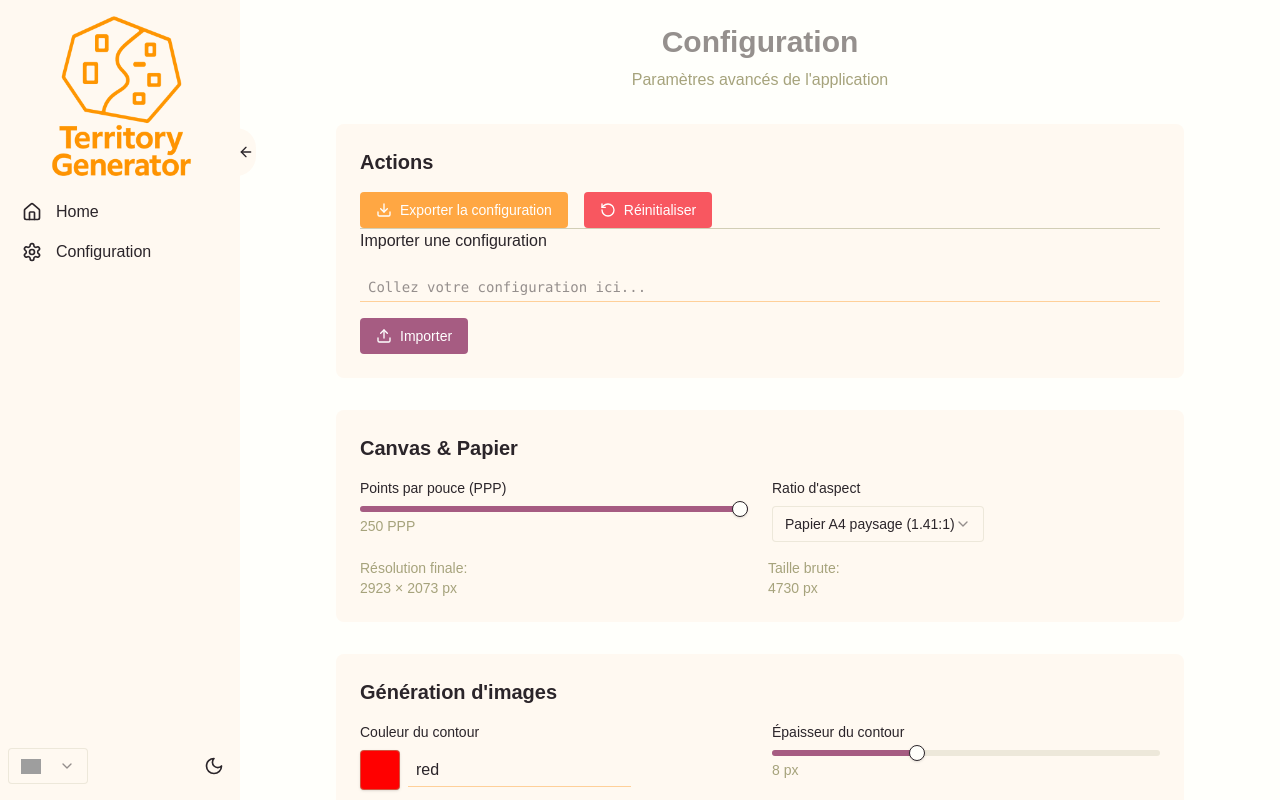
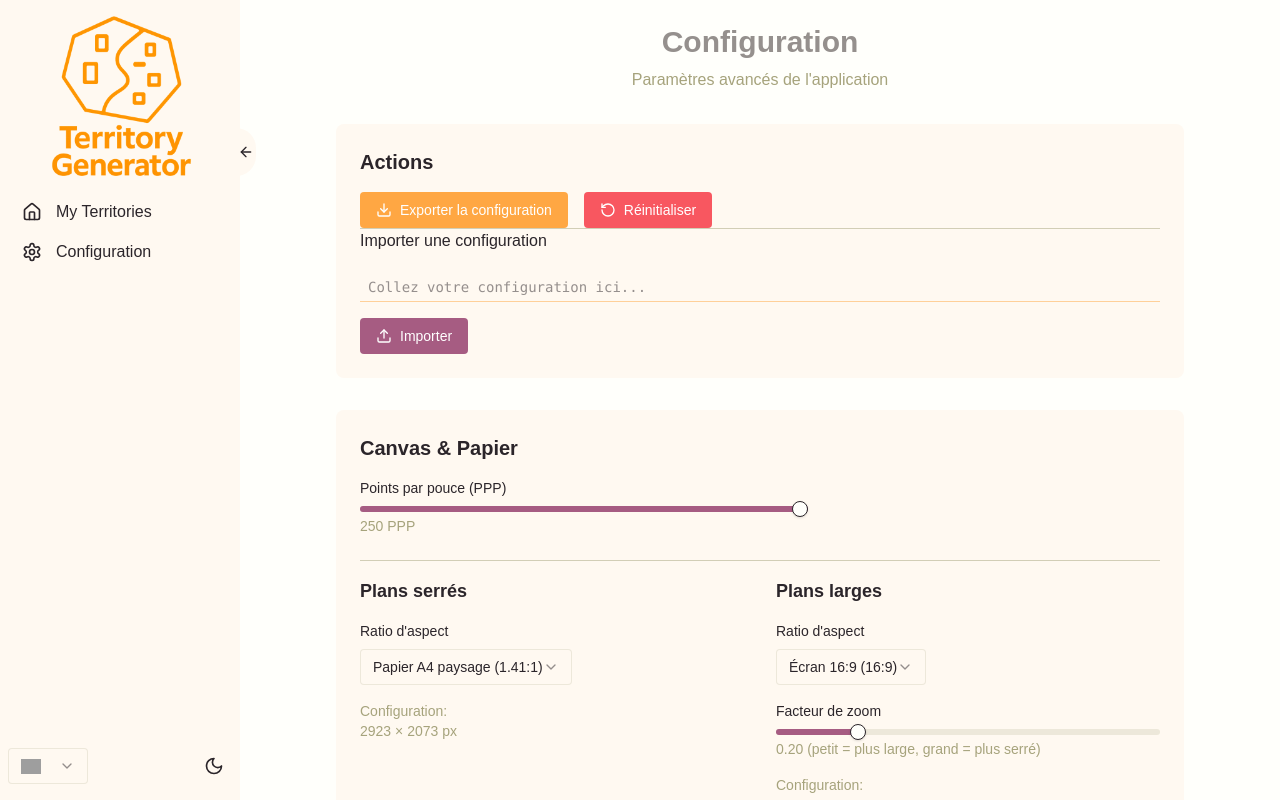
Before and after one commit to Djahmo/TerritoryGenerator, a React (Vite) app in the folder apps/frontend/: page /configuration in a window 1280 px wide. Built offline with nearby package versions, Linux system fonts and the light colour scheme; grey boxes are pictures that could not be loaded.

Commit message:
setup full configuration

```diff
--- a/apps/frontend/src/components/modules/paint/index.tsx
+++ b/apps/frontend/src/components/modules/paint/index.tsx
@@ -478,7 +478,8 @@ const Paint: React.FC<PaintProps> = ({ src, layers, onSave, isLarge = false }) =
 
     // Coordonnées dans l'espace du canvas (avant transformation zoom/offset)
     const canvasX = (e.clientX - rect.left) * scaleX;
-    const canvasY = (e.clientY - rect.top) * scaleY;    handleWheel(e.nativeEvent, canvasX, canvasY);
+    const canvasY = (e.clientY - rect.top) * scaleY;
+    handleWheel(e.nativeEvent, canvasX, canvasY);
   }, [handleWheel, canvasDims]);
 
   const handleTextSubmit = useCallback(() => {
--- a/apps/frontend/src/components/ui/SeparatorX.tsx
+++ b/apps/frontend/src/components/ui/SeparatorX.tsx
@@ -1,6 +1,10 @@
-const SeparatorX = () => {
+type SeparatorXProps = {
+  className?: string;
+};
+
+const SeparatorX = ({ className = '' }: SeparatorXProps) => {
   return (
-    <div className="flex items-center justify-center">
+    <div className={`flex items-center justify-center ${className}`}>
       <div className="w-full border-t border-muted/50" />
     </div>
   );
--- a/apps/frontend/src/hooks/useConfig.ts
+++ b/apps/frontend/src/hooks/useConfig.ts
@@ -45,6 +45,11 @@ export type Config = {
   ppp: number
   ratioX: number
   ratioY: number
+  // Nouveau: ratio pour les plans larges
+  largeRatioX: number
+  largeRatioY: number
+  // Nouveau: facteur pour les plans larges
+  largeFactor: number
   palette: string[]
 
   // Configuration de génération d'images
@@ -71,6 +76,10 @@ const defaultConfig: Config = {
   ppp: 250,
   ratioX: 1.41,
   ratioY: 1,
+  // Configuration pour les plans larges
+  largeRatioX: 1.78, // Défaut à 16:9
+  largeRatioY: 1,
+  largeFactor: 0.2, // Valeur par défaut utilisée précédemment
   palette: [
     "rgba(0,0,0,1)",       // Noir
     "rgba(255,0,0,1)",     // Rouge
@@ -190,7 +199,15 @@ export const useConfig = () => {
   const { widthPx: finalWidth, heightPx: finalHeight } = getResolution(
     PAPER_WIDTH_CM, config.ratioX, config.ratioY, config.ppp
   )
+
+  // Dimensions pour les plans larges
+  const { widthPx: largeFinalWidth, heightPx: largeFinalHeight } = getResolution(
+    PAPER_WIDTH_CM, config.largeRatioX, config.largeRatioY, config.ppp
+  )
+
   const rawSize = Math.round(Math.max(finalWidth, finalHeight) * PHI)
+  const largeRawSize = Math.round(Math.max(largeFinalWidth, largeFinalHeight) * PHI)
+
   return {
     config,
     setConfig,
@@ -202,6 +219,10 @@ export const useConfig = () => {
     finalWidth,
     finalHeight,
     rawSize,
+    // Ajouter les dimensions pour les plans larges
+    largeFinalWidth,
+    largeFinalHeight,
+    largeRawSize,
     PHI
   }
 }
--- a/apps/frontend/src/hooks/useGenerate.ts
+++ b/apps/frontend/src/hooks/useGenerate.ts
@@ -4,16 +4,23 @@ import { useConfig } from "&/useConfig"
 import { TerritoryImageService } from "../services/territoryImageService"
 import { loadDefaultThumbnail } from "../services/thumbnailService"
 
-export const useGenerate = () => {
-  const [loading, setLoading] = useState(false)
+export const useGenerate = () => {  const [loading, setLoading] = useState(false)
   const [error, setError] = useState<string | null>(null)
   const defaultImageRef = useRef<string | null>(null)
   const abortControllerRef = useRef<AbortController | null>(null)
-  const { config, finalWidth, finalHeight, rawSize, PHI } = useConfig()  // Mémorisation du service pour éviter les recréations
+  const { config, finalWidth, finalHeight, rawSize, largeFinalWidth, largeFinalHeight, largeRawSize, PHI } = useConfig()  // Mémorisation du service pour éviter les recréations
   const imageService = useMemo(() =>
     new TerritoryImageService(
       config,
-      { finalWidth, finalHeight, rawSize },
+      {
+        finalWidth,
+        finalHeight,
+        rawSize,
+        // Ajouter les dimensions pour les plans larges
+        largeFinalWidth,
+        largeFinalHeight,
+        largeRawSize
+      },
       PHI,
       {
         contourColor: config.contourColor,
@@ -24,11 +31,10 @@ export const useGenerate = () => {
         ignApiFormat: config.ignApiFormat,
         ignApiCRS: config.ignApiCRS,
         networkRetries: config.networkRetries,
-        networkDelay: config.networkDelay,
-        ignApiRateLimit: config.ignApiRateLimit
+        networkDelay: config.networkDelay,        ignApiRateLimit: config.ignApiRateLimit
       }
     ),
-    [config, finalWidth, finalHeight, rawSize, PHI]
+    [config, finalWidth, finalHeight, rawSize, largeFinalWidth, largeFinalHeight, largeRawSize, PHI]
   )
 
   // Chargement de l'image par défaut
--- a/apps/frontend/src/modules/i18n/translations/fr.json
+++ b/apps/frontend/src/modules/i18n/translations/fr.json
@@ -12,7 +12,7 @@
     "md": {},
     "ux": {
       "nav": {
-        "home": "Accueil"
+        "home": "Mes térritoires"
       },
       "errorBoundary": {
         "title": "💥 Une erreur est survenue",
--- a/apps/frontend/src/modules/i18n/translations/gb.json
+++ b/apps/frontend/src/modules/i18n/translations/gb.json
@@ -12,7 +12,7 @@
     "md": {},
     "ux": {
       "nav": {
-        "home": "Home"
+        "home": "My Territories"
       },
       "errorBoundary": {
         "title": "💥 An error occurred",
--- a/apps/frontend/src/pages/Configuration.tsx
+++ b/apps/frontend/src/pages/Configuration.tsx
@@ -9,7 +9,8 @@ import { useConfig } from '@/hooks/useConfig'
 import { Download, Upload, RotateCcw } from 'lucide-react'
 import Picker from '#/modules/paint/components/Picker'
 
-const Configuration = () => {  const { t } = useTranslation()
+const Configuration = () => {
+  const { t } = useTranslation()
   const {
     config,
     setConfig,
@@ -17,7 +18,8 @@ const {
     importConfig,
     finalWidth,
     finalHeight,
-    rawSize
+    largeFinalWidth,
+    largeFinalHeight
   } = useConfig()
   const [importText, setImportText] = useState('')
   const [selectedPaletteColor, setSelectedPaletteColor] = useState('rgba(255,255,255,1)')
@@ -32,12 +34,18 @@ const {
     { name: 'Carré', value: '1:1', ratioX: 1, ratioY: 1 },
     { name: 'Ratio d\'or', value: 'φ:1', ratioX: 1.618, ratioY: 1 },
     { name: 'Photo 3:2', value: '3:2', ratioX: 1.5, ratioY: 1 },
-    { name: 'Instagram story', value: '9:16', ratioX: 9/16, ratioY: 1 }
+    { name: 'Instagram story', value: '9:16', ratioX: 9 / 16, ratioY: 1 }
   ]
-
   const getCurrentRatioValue = () => {
     const current = predefinedRatios.find(r =>
       Math.abs(r.ratioX - config.ratioX) < 0.01 && Math.abs(r.ratioY - config.ratioY) < 0.01
+    )
+    return current?.value || 'custom'
+  }
+
+  const getCurrentLargeRatioValue = () => {
+    const current = predefinedRatios.find(r =>
+      Math.abs(r.ratioX - config.largeRatioX) < 0.01 && Math.abs(r.ratioY - config.largeRatioY) < 0.01
     )
     return current?.value || 'custom'
   }
@@ -53,6 +61,21 @@ const {
 
       // Afficher une notification pour confirmer le changement
       toast.success(`Ratio modifié : ${selectedRatio.name}`)
+    }
+  }
+
+  const handleLargeRatioChange = (value: string) => {
+    const selectedRatio = predefinedRatios.find(r => r.value === value)
+    if (selectedRatio) {
+      // Mise à jour atomique des deux valeurs de ratio en une seule opération
+      setConfig(c => ({
+        ...c,
+        largeRatioX: selectedRatio.ratioX,
+        largeRatioY: selectedRatio.ratioY
+      }))
+
+      // Afficher une notification pour confirmer le changement
+      toast.success(`Ratio des plans larges modifié : ${selectedRatio.name}`)
     }
   }
 
@@ -134,15 +157,18 @@ const {
               Importer
             </button>
           </div>
-        </div>        {/* Configuration du canvas/papier */}
+        </div>
+        {/* Configuration du canvas/papier */}
         <div className="bg-lightnd dark:bg-darknd rounded-lg p-6">
           <h2 className="text-xl font-semibold mb-4">Canvas & Papier</h2>
-          <div className="grid md:grid-cols-2 gap-6">
-            <div className="space-y-4">
-              <div>
+
+          {/* PPP - Pleine largeur */}
+          <div className="mb-6">
             <label className="block text-sm font-medium mb-2">
               Points par pouce (PPP)
-                </label>                <Slider
+            </label>
+            <div className="max-w-md">
+              <Slider
                 value={[config.ppp]}
                 onValueChange={([value]) => {
                   setConfig(c => ({ ...c, ppp: value }))
@@ -156,7 +182,14 @@ const {
             </div>
           </div>
 
-            <div className="space-y-4 mb-4">
+          <SeparatorX className="my-4" />
+
+          {/* Deux colonnes : Plans serrés | Plans larges */}
+          <div className="grid md:grid-cols-2 gap-8">
+            {/* Colonne Plans serrés */}
+            <div>
+              <h3 className="text-lg font-semibold mb-4">Plans serrés</h3>
+              <div className="space-y-4">
                 <div>
                   <label className="block text-sm font-medium mb-2">
                     Ratio d'aspect
@@ -174,19 +207,62 @@ const {
                     </SelectContent>
                   </Select>
                 </div>
+
+                <div className="text-sm text-muted">
+                  <span className="font-medium">Configuration:</span>
+                  <br />
+                  {finalWidth} × {finalHeight} px
+                </div>
               </div>
             </div>
 
-          <div className="grid md:grid-cols-2 gap-4 text-sm text-muted">
+            {/* Colonne Plans larges */}
             <div>
-              <span className="font-medium">Résolution finale:</span>
+              <h3 className="text-lg font-semibold mb-4">Plans larges</h3>
+              <div className="space-y-4">
+                <div>
+                  <label className="block text-sm font-medium mb-2">
+                    Ratio d'aspect
+                  </label>
+                  <Select value={getCurrentLargeRatioValue()} onValueChange={handleLargeRatioChange}>
+                    <SelectTrigger>
+                      <SelectValue placeholder="Sélectionner un ratio" />
+                    </SelectTrigger>
+                    <SelectContent>
+                      {predefinedRatios.map((ratio) => (
+                        <SelectItem key={ratio.value} value={ratio.value}>
+                          {ratio.name} ({ratio.value})
+                        </SelectItem>
+                      ))}
+                    </SelectContent>
+                  </Select>
+                </div>
+
+                <div>
+                  <label className="block text-sm font-medium mb-2">
+                    Facteur de zoom
+                  </label>
+                  <Slider
+                    value={[config.largeFactor]}
+                    onValueChange={([value]) => {
+                      setConfig(c => ({ ...c, largeFactor: value }))
+                    }}
+                    min={0.05}
+                    max={0.8}
+                    step={0.01}
+                    className="w-full"
+                  />
+                  <div className="text-sm text-muted mt-1">
+                    {config.largeFactor.toFixed(2)} (petit = plus large, grand = plus serré)
+                  </div>
+                </div>
+
+                <div className="text-sm text-muted">
+                  <span className="font-medium">Configuration:</span>
                   <br />
-              {finalWidth} × {finalHeight} px
+                  {largeFinalWidth} × {largeFinalHeight} px
                 </div>
-            <div>
-              <span className="font-medium">Taille brute:</span>
-              <br />
-              {rawSize} px
+              </div>
             </div>
           </div>
         </div>
@@ -229,7 +305,7 @@ const {
             <div>
               <label className="block text-sm font-medium mb-2">
                 Largeur des miniatures
-              </label>              <Input                type="number"
+              </label>              <Input type="number"
                 value={config.thumbnailWidth.toString()}
                 onChange={(e) => setConfig(c => ({ ...c, thumbnailWidth: parseInt(e.target.value) || 500 }))}
                 placeholder="Largeur des miniatures"
@@ -277,7 +353,7 @@ const {
             <div>
               <label className="block text-sm font-medium mb-2">
                 Nombre de tentatives
-              </label>              <Input                type="number"
+              </label>              <Input type="number"
                 value={config.networkRetries.toString()}
                 onChange={(e) => setConfig(c => ({ ...c, networkRetries: parseInt(e.target.value) || 3 }))}
                 placeholder="Nombre de tentatives"
@@ -289,7 +365,7 @@ const {
             <div>
               <label className="block text-sm font-medium mb-2">
                 Délai entre tentatives (ms)
-              </label>              <Input                type="number"
+              </label>              <Input type="number"
                 value={config.networkDelay.toString()}
                 onChange={(e) => setConfig(c => ({ ...c, networkDelay: parseInt(e.target.value) || 1000 }))}
                 placeholder="Délai entre tentatives"
@@ -302,7 +378,7 @@ const {
             <div>
               <label className="block text-sm font-medium mb-2">
                 Limite API IGN (ms)
-              </label>              <Input                type="number"
+              </label>              <Input type="number"
                 value={config.ignApiRateLimit.toString()}
                 onChange={(e) => setConfig(c => ({ ...c, ignApiRateLimit: parseInt(e.target.value) || 40 }))}
                 placeholder="Limite API IGN"
@@ -321,7 +397,7 @@ const {
             <div>
               <label className="block text-sm font-medium mb-2">
                 URL de base
-              </label>              <Input                type="text"
+              </label>              <Input type="text"
                 value={config.ignApiBaseUrl}
                 onChange={(e) => setConfig(c => ({ ...c, ignApiBaseUrl: e.target.value }))}
                 placeholder="https://data.geopf.fr/wms-r"
@@ -332,7 +408,7 @@ const {
               <div>
                 <label className="block text-sm font-medium mb-2">
                   Couche
-                </label>                <Input                  type="text"
+                </label>                <Input type="text"
                   value={config.ignApiLayer}
                   onChange={(e) => setConfig(c => ({ ...c, ignApiLayer: e.target.value }))}
                   placeholder="GEOGRAPHICALGRIDSYSTEMS.PLANIGNV2"
--- a/apps/frontend/src/pages/Territory.tsx
+++ b/apps/frontend/src/pages/Territory.tsx
@@ -26,7 +26,7 @@ const Territory = () => {
 
   const handleRename = () => {
     const updatedTerritorys = cache?.territories.map(t => t.num === num ? { ...t, name: inputName } : t)
-    if(updatedTerritorys) updateTerritories(updatedTerritorys)
+    if (updatedTerritorys) updateTerritories(updatedTerritorys)
   }
   const handleToggleLarge = async () => {
     if (!territory) return
@@ -60,20 +60,22 @@ const Territory = () => {
         return;
       }
 
-      const miniature = await generateThumbnailFromImage(compositeImage)
+      let updates: any = {};
 
-      const updates = {
-        ...(isLarge
-          ? {
+      if (isLarge) {
+        // Pour les plans larges, on ne touche pas à la miniature
+        updates = {
           paintLayersLarge: layers,
           large: compositeImage
-            }
-          : {
+        };
+      } else {
+        // Pour les plans serrés, on génère et met à jour la miniature
+        const miniature = await generateThumbnailFromImage(compositeImage);
+        updates = {
           paintLayersImage: layers,
-              image: compositeImage
-            }
-        ),
+          image: compositeImage,
           miniature: miniature
+        };
       }
 
       updateTerritory(num!, updates)
@@ -103,35 +105,31 @@ const Territory = () => {
     <Wrapper className="mt-4 px-4 pb-8 flex flex-col items-center gap-6 overflow-y-auto h-full">      <h1 className="text-3xl font-bold flex">
       <span className="border-r pr-2 mr-2 mt-2">{territory.num}</span>
       <Input value={inputName} onChange={(e) => setInputName(e.target.value)} onBlur={handleRename} type="text" placeholder="Nom du térritoire" className="mb-0" />
-      </h1>
-
-      {/* Bouton pour basculer entre vue normale et plan large */}
-      <div className="flex gap-2 items-center">
-        <button
+    </h1>      {/* Bouton pour basculer entre vue normale et plan large */}
+      <div className="flex gap-2 items-center">        <button
           onClick={handleToggleLarge}
           disabled={isGeneratingLarge}
-          className={`px-4 py-2 rounded-lg transition-colors ${
-            isLarge
-              ? 'bg-blue-500 text-white hover:bg-blue-600'
-              : 'bg-gray-200 text-gray-700 hover:bg-gray-300 dark:bg-gray-700 dark:text-gray-300 dark:hover:bg-gray-600'
+          className={`px-4 py-2 rounded-lg shadow-sm transition-all flex items-center gap-2 font-medium ${isLarge
+              ? 'bg-blue-500 text-white hover:bg-blue-600 ring-blue-200 hover:ring-2'
+              : 'bg-gray-100 text-gray-800 hover:bg-gray-200 ring-gray-200 hover:ring-2 dark:bg-gray-700 dark:text-gray-100 dark:hover:bg-gray-600'
             } ${isGeneratingLarge ? 'opacity-50 cursor-not-allowed' : ''}`}
-        >
-          {isGeneratingLarge ? (
+        >{isGeneratingLarge ? (
             <>
-              <Loader enabled />
-              {t("territory.generating_large", "Génération...")}
+              <div className="animate-spin mr-2">⟳</div>
+              <span>Génération...</span>
             </>
           ) : (
-            isLarge
-              ? t("territory.view_normal", "Vue normale")
-              : t("territory.view_large", "Plan large")
+            <div className="flex items-center gap-2 cursor-pointer">
+              <svg xmlns="http://www.w3.org/2000/svg" width="18" height="18" viewBox="0 0 24 24" fill="none" stroke="currentColor" strokeWidth="2" strokeLinecap="round" strokeLinejoin="round">
+                {isLarge
+                  ? <path d="M9 9h6v6H9z"/> /* Icône carré (vue standard) */
+                  : <path d="M21 21H3V3h18v18z"/> /* Icône cadre (vue élargie) */
+                }
+              </svg>
+              <span>{isLarge ? "Vue standard" : "Vue plan large"}</span>
+            </div>
           )}
         </button>
-        {isLarge && (
-          <span className="text-sm text-gray-500">
-            {t("territory.large_mode", "Mode plan large")}
-          </span>
-        )}
       </div>
 
       <div className="w-full flex justify-center">
--- a/apps/frontend/src/services/territoryImageService.ts
+++ b/apps/frontend/src/services/territoryImageService.ts
@@ -20,13 +20,16 @@ import { type GeneratedImage, type ImageGenerationConfig } from '../utils/types'
 /**
  * Service principal pour la génération d'images de territoires
  */
-export class TerritoryImageService {
-  constructor(
-    private config: { ppp: number },
+export class TerritoryImageService {  constructor(
+    private config: { ppp: number, largeFactor: number },
     private dimensions: {
       finalWidth: number
       finalHeight: number
       rawSize: number
+      // Ajouter les dimensions pour les plans larges
+      largeFinalWidth?: number
+      largeFinalHeight?: number
+      largeRawSize?: number
     },
     private PHI: number,
     private userConfig: {
@@ -128,11 +131,9 @@ export class TerritoryImageService {
       contourColor: this.userConfig.contourColor,
       contourWidth: this.userConfig.contourWidth,
       ...options
-    }
-
-    // 1. Calcul de la bounding box pour plan large
+    }    // 1. Calcul de la bounding box pour plan large
     const bbox = calculateBoundingBox(territory.polygon, true, this.config, this.PHI)    // 2. Chargement de l'image
-    const url = buildIgnUrl(bbox, this.dimensions.rawSize, {
+    const url = buildIgnUrl(bbox, this.dimensions.largeRawSize || this.dimensions.rawSize, {
       baseUrl: this.userConfig.ignApiBaseUrl,
       layer: this.userConfig.ignApiLayer,
       format: this.userConfig.ignApiFormat,
@@ -146,33 +147,34 @@ export class TerritoryImageService {
 
     // 3. Création du canvas de base
     const canvas = document.createElement('canvas')
-    canvas.width = this.dimensions.rawSize
-    canvas.height = this.dimensions.rawSize
+    const canvasSize = this.dimensions.largeRawSize || this.dimensions.rawSize
+    canvas.width = canvasSize
+    canvas.height = canvasSize
     const ctx = canvas.getContext('2d')!
     ctx.drawImage(mapImage, 0, 0)
 
     // 4. Redimensionnement direct
+    const finalWidth = this.dimensions.largeFinalWidth || this.dimensions.finalWidth
+    const finalHeight = this.dimensions.largeFinalHeight || this.dimensions.finalHeight
     const finalCanvas = cropAndResize(
       canvas,
-      { x: 0, y: 0, width: this.dimensions.rawSize, height: this.dimensions.rawSize },
-      this.dimensions.finalWidth,
-      this.dimensions.finalHeight
-    )
-
-    // 5. Transformation du polygone
+      { x: 0, y: 0, width: canvasSize, height: canvasSize },
+      finalWidth,
+      finalHeight
+    )    // 5. Transformation du polygone
     const polygonPixels = territory.polygon.map(coord =>
-      gpsToPixel(coord.lat, coord.lon, bbox, this.dimensions.rawSize)
+      gpsToPixel(coord.lat, coord.lon, bbox, canvasSize)
     )
 
     const finalPolygon = polygonPixels.map(([x, y]) => {
-      const xf = (x * this.dimensions.finalWidth) / this.dimensions.rawSize
-      const yf = (y * this.dimensions.finalHeight) / this.dimensions.rawSize
+      const xf = (x * finalWidth) / canvasSize
+      const yf = (y * finalHeight) / canvasSize
       return [xf, yf] as [number, number]
     })
 
     // 6. Ajout du masque et du contour
     const finalCtx = finalCanvas.getContext('2d')!
-    drawMask(finalCtx, finalPolygon, this.dimensions.finalWidth, this.dimensions.finalHeight, {
+    drawMask(finalCtx, finalPolygon, finalWidth, finalHeight, {
       planLarge: true
     })
     drawContour(finalCtx, finalPolygon, { color: contourColor, lineWidth: contourWidth })
--- a/apps/frontend/src/utils/geometry.ts
+++ b/apps/frontend/src/utils/geometry.ts
@@ -76,7 +76,7 @@ export const gpsToPixel = (
 export const calculateBoundingBox = (
   polygon: Coord[],
   planLarge: boolean,
-  config: { ppp: number },
+  config: { ppp: number, largeFactor: number },
   PHI: number
 ): [number, number, number, number] => {
   const lats = polygon.map(p => p.lat)
@@ -90,11 +90,10 @@ export const calculateBoundingBox = (
   const diag = Math.hypot(maxLat - minLat, maxLon - minLon)
   const centerLat = (minLat + maxLat) / 2
   const centerLon = (minLon + maxLon) / 2
-
   let size: number
 
   if (planLarge) {
-    size = diag / 0.2
+    size = diag / config.largeFactor
   } else {
     const factor = (200 / config.ppp) * 1.2
     const minSize = 0.01618 / factor // Nombre d'or pour taille minimale
```
Lines whose indentation alone changed are shown as unchanged.
